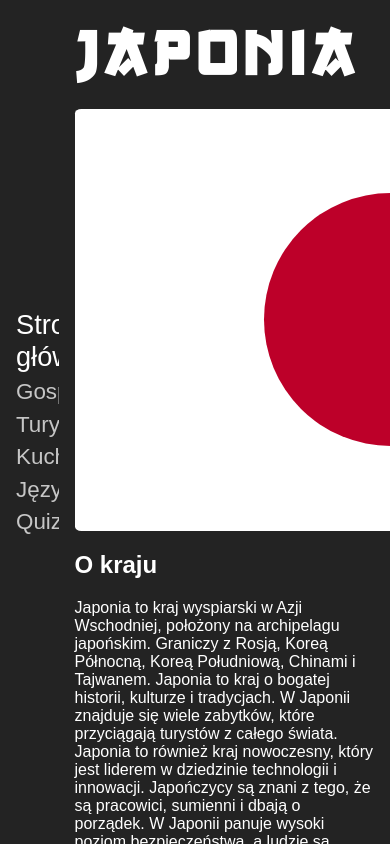
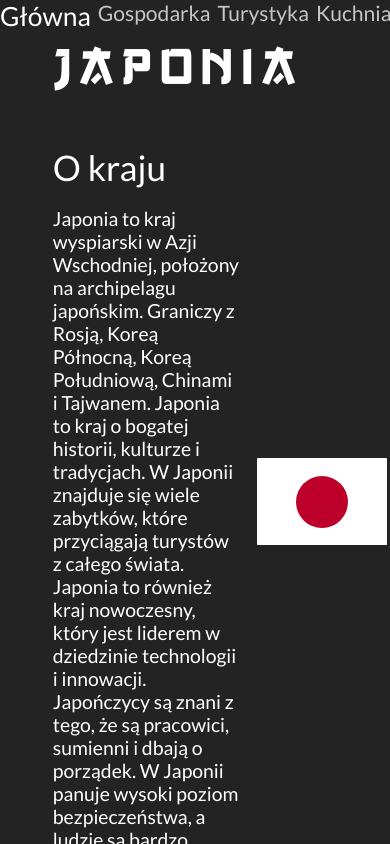
Before and after one commit to TRZMlEL/japan-website, a plain HTML site: page index.html in a window 390 px wide. Drawn offline with Linux system fonts and the light colour scheme.

Commit message:
✏️ Update navigation link text and improve CSS font styling

```diff
--- a/index.html
+++ b/index.html
@@ -8,7 +8,7 @@
 </head>
 <body>
     <nav>
-        <a href="index.html" class="currentPage">Strona główna</a>
+        <a href="index.html" class="currentPage">Główna</a>
         <a href="economy.html">Gospodarka</a>
         <a href="tourism.html">Turystyka</a>
         <a href="cuisine.html">Kuchnia</a>
@@ -20,16 +20,18 @@
             <header>
                 <h1 id="japonia">Japonia</h1>
             </header>
-            <section id="flag">
+            <section id="about">
+
                 <div>
+                    <h2>O kraju</h2>
+                    <p>Japonia to kraj wyspiarski w Azji Wschodniej, położony na archipelagu japońskim. Graniczy z Rosją, Koreą Północną, Koreą Południową, Chinami i Tajwanem. Japonia to kraj o bogatej historii, kulturze i tradycjach. W Japonii znajduje się wiele zabytków, które przyciągają turystów z całego świata. Japonia to również kraj nowoczesny, który jest liderem w dziedzinie technologii i innowacji. Japończycy są znani z tego, że są pracowici, sumienni i dbają o porządek. W Japonii panuje wysoki poziom bezpieczeństwa, a ludzie są bardzo uprzejmi i pomocni.</p>
+                </div>
+                <div id="flag">
                     <div>
                         <div id="redDot"></div>
                     </div>
                 </div>
-            </section>
-            <section id="about">
-                <h2>O kraju</h2>
-                <p>Japonia to kraj wyspiarski w Azji Wschodniej, położony na archipelagu japońskim. Graniczy z Rosją, Koreą Północną, Koreą Południową, Chinami i Tajwanem. Japonia to kraj o bogatej historii, kulturze i tradycjach. W Japonii znajduje się wiele zabytków, które przyciągają turystów z całego świata. Japonia to również kraj nowoczesny, który jest liderem w dziedzinie technologii i innowacji. Japończycy są znani z tego, że są pracowici, sumienni i dbają o porządek. W Japonii panuje wysoki poziom bezpieczeństwa, a ludzie są bardzo uprzejmi i pomocni.</p>
+
             </section>
             <section id="info">
                 <h2>Informacje</h2>
@@ -60,33 +62,34 @@
                 <h2>Ciekawostki</h2>
                 <ul>
                     <li>
-                        Górzysty krajobraz: Około 70% powierzchni Japonii to góry, co jest wynikiem aktywności tektonicznej. Najwyższym szczytem jest wciąż aktywny wulkan Fuji.
+                        <span>Górzysty krajobraz</span>: Około 70% powierzchni Japonii to góry, co jest wynikiem aktywności tektonicznej. Najwyższym szczytem jest wciąż aktywny wulkan Fuji.
                     </li>
                     <li>
-                        Ceremonia herbaciana: Tradycyjna ceremonia picia herbaty, znana jako "chanoyu", stała się popularna w XIV wieku i była sposobem spędzania wolnego czasu przez wyższe warstwy społeczne.
-                    </li>
-                        Hanami: Japończycy obchodzą święto kwitnącej wiśni, podczas którego podziwiają kwitnące drzewa sakura. Jest to czas spotkań z rodziną i przyjaciółmi oraz organizowania pikników pod kwitnącymi drzewami.
+                        <span>Ceremonia herbaciana</span>: Tradycyjna ceremonia picia herbaty, znana jako "chanoyu", stała się popularna w XIV wieku i była sposobem spędzania wolnego czasu przez wyższe warstwy społeczne.
                     </li>
                     <li>
-                        Onsen: Ze względu na liczne aktywne wulkany, Japonia posiada wiele gorących źródeł, zwanych onsenami. Kąpiele w onsenach są ważnym elementem japońskiej kultury i relaksu.
+                        <span>Hanami</span>: Japończycy obchodzą święto kwitnącej wiśni, podczas którego podziwiają kwitnące drzewa sakura. Jest to czas spotkań z rodziną i przyjaciółmi oraz organizowania pikników pod kwitnącymi drzewami.
                     </li>
                     <li>
-                        Automaty vendingowe: Japonia słynie z ogromnej liczby automatów vendingowych, które można znaleźć dosłownie na każdym kroku, nawet w najmniej spodziewanych miejscach.
+                        <span>Onsen</span>: Ze względu na liczne aktywne wulkany, Japonia posiada wiele gorących źródeł, zwanych onsenami. Kąpiele w onsenach są ważnym elementem japońskiej kultury i relaksu.
                     </li>
                     <li>
-                        Język japoński: Język japoński nie posiada wulgaryzmów w takim znaczeniu, jak w wielu innych językach. Obraza kogoś może polegać na nieokazaniu należytego szacunku poprzez zastosowanie uproszczonej formy gramatycznej.
+                        <span>Automaty vendingowe</span>: Japonia słynie z ogromnej liczby automatów vendingowych, które można znaleźć dosłownie na każdym kroku, nawet w najmniej spodziewanych miejscach.
                     </li>
                     <li>
-                        Kapsułowe hotele: W Japonii popularne są kapsułowe hotele, które oferują minimalną przestrzeń do spania w postaci niewielkich kapsuł. Są one ekonomiczną opcją noclegu w dużych miastach.
+                        <span>Język japoński</span>: Język japoński nie posiada wulgaryzmów w takim znaczeniu, jak w wielu innych językach. Obraza kogoś może polegać na nieokazaniu należytego szacunku poprzez zastosowanie uproszczonej formy gramatycznej.
                     </li>
                     <li>
-                        Szybkie pociągi Shinkansen: Japonia jest znana z sieci szybkich pociągów Shinkansen, które osiągają prędkości do 320 km/h, zapewniając szybki i punktualny transport między dużymi miastami.
+                        <span>Kapsułowe hotele</span>: W Japonii popularne są kapsułowe hotele, które oferują minimalną przestrzeń do spania w postaci niewielkich kapsuł. Są one ekonomiczną opcją noclegu w dużych miastach.
                     </li>
                     <li>
-                        Brak koszy na śmieci: W Japonii brakuje publicznych koszy na śmieci, co wynika z kultury zabierania odpadów ze sobą do domu. Mimo to, kraj ten jest niezwykle czysty.
+                        <span>>Szybkie pociągi Shinkansen</span>: Japonia jest znana z sieci szybkich pociągów Shinkansen, które osiągają prędkości do 320 km/h, zapewniając szybki i punktualny transport między dużymi miastami.
                     </li>
                     <li>
-                        Maneki-neko: Popularnym symbolem w Japonii jest figurka kota z uniesioną łapą, znana jako maneki-neko, która ma przynosić szczęście i pomyślność.
+                        <span>Brak koszy na śmieci</span>: W Japonii brakuje publicznych koszy na śmieci, co wynika z kultury zabierania odpadów ze sobą do domu. Mimo to, kraj ten jest niezwykle czysty.
+                    </li>
+                    <li>
+                        <span>Maneki-neko</span>: Popularnym symbolem w Japonii jest figurka kota z uniesioną łapą, znana jako maneki-neko, która ma przynosić szczęście i pomyślność.
                     </li>
                 </ul>
             </section>
--- a/inny/style.css
+++ b/inny/style.css
@@ -5,7 +5,9 @@
 }
 
 *{
-    font-family: "Lato", serif;
+    font-family: 'Lato', sans-serif;
+    font-weight: 400;
+    font-style: normal;
 }
 
 body{
--- a/script.js
+++ b/script.js
@@ -10,10 +10,19 @@ japonia = document.querySelector('#japonia');
 
 if (window.location.pathname === "/index.html" || window.location.pathname === "/" || window.location.pathname === "/japan-website/index.html" || window.location.pathname === "/japan-website/") {
   main.style.overflowY = 'hidden';
-  main.style.marginLeft = 'calc(15% + 0.3rem)';
+  if (window.innerWidth > 1000) {
+    main.style.marginLeft = 'calc(15% + 0.3rem)';
+  }else{
+    main.style.paddingLeft = '0.3rem';
+  }
+
   japonia.addEventListener('animationend', () => {
     japonia.style.position = 'relative';
     main.style.overflowY = 'scroll';
-    main.style.marginLeft = '15%';
+    if (window.innerWidth > 1000) {
+      main.style.marginLeft = '15%';
+    }else{
+      main.style.paddingLeft = '0';
+    }
   });
 }
--- a/style.css
+++ b/style.css
@@ -1,19 +1,97 @@
 @font-face {
     font-family: Gang Of Three;
     src: url(./fonts/GangOfThree.ttf);
+}
+
+@font-face {
+    font-family: 'Lato';
+    src: url('/fonts/Lato/Lato-Regular.ttf') format('truetype');
+    font-weight: 400;
+    font-style: normal;
+}
+
+@font-face {
+    font-family: 'Lato';
+    src: url('/fonts/Lato/Lato-Italic.ttf') format('truetype');
+    font-weight: 400;
+    font-style: italic;
+}
+
+@font-face {
+    font-family: 'Lato';
+    src: url('/fonts/Lato/Lato-Bold.ttf') format('truetype');
+    font-weight: 700;
+    font-style: normal;
+}
+
+@font-face {
+    font-family: 'Lato';
+    src: url('/fonts/Lato/Lato-BoldItalic.ttf') format('truetype');
+    font-weight: 700;
+    font-style: italic;
+}
+
+@font-face {
+    font-family: 'Lato';
+    src: url('/fonts/Lato/Lato-Light.ttf') format('truetype');
+    font-weight: 300;
+    font-style: normal;
+}
+
+@font-face {
+    font-family: 'Lato';
+    src: url('/fonts/Lato/Lato-LightItalic.ttf') format('truetype');
+    font-weight: 300;
+    font-style: italic;
+}
+
+@font-face {
+    font-family: 'Lato';
+    src: url('/fonts/Lato/Lato-Black.ttf') format('truetype');
+    font-weight: 900;
+    font-style: normal;
+}
+
+@font-face {
+    font-family: 'Lato';
+    src: url('/fonts/Lato/Lato-BlackItalic.ttf') format('truetype');
+    font-weight: 900;
+    font-style: italic;
+}
+
+@font-face {
+    font-family: 'Lato';
+    src: url('/fonts/Lato/Lato-Thin.ttf') format('truetype');
+    font-weight: 100;
+    font-style: normal;
+}
+
+@font-face {
+    font-family: 'Lato';
+    src: url('/fonts/Lato/Lato-ThinItalic.ttf') format('truetype');
+    font-weight: 100;
+    font-style: italic;
 }
 
 :root{
     --dark: #232323;
     --light: white;
     --red: #bd0029;
+    --redActive: #df4048;
     --notCurrentPage: rgb(198, 198, 198);
+    --divaider: #313131;
+}
+
+*{
+    font-family: 'Lato', sans-serif;
+    font-weight: 400;
+    font-style: normal;
+    font-size: 1.1rem;
 }
 
 body {
     height: 100vh;
     width: 100vw;
-    font-family: Arial, sans-serif;
     background: var(--dark);
     color: var(--light);
     margin: 0;
@@ -81,6 +159,7 @@ footer {
     padding: 1rem;
     font-size: 1.2rem;
     transform: translateX(-1rem);
+    padding-left: 2rem;
 }
 
 footer button{
@@ -96,11 +175,15 @@ footer button{
     place-items: center;
     cursor: pointer;
     transition: 0.3s;
-    margin-right: 1rem;
+    margin-right:2rem;
 }
 
 footer button:hover{
     border-radius: 35%;
+}
+
+footer button:active{
+    background-color: var(--redActive);
 }
 
 footer a{
@@ -117,6 +200,10 @@ footer a:hover{
     font-size: 1.24rem;
 }
 
+footer a:active{
+    color: var(--redActive);
+}
+
 header{
     height: 11vh;
 }
@@ -128,6 +215,13 @@ h1{
     margin: 0;
     color: var(--light);
     margin-bottom: 1rem;
+    margin-left: 3rem;
+}
+
+h2{
+    font-size: 2rem;
+    margin-bottom: 0.4rem;
+    margin-top: 1rem;
 }
 
 #japonia{
@@ -150,11 +244,14 @@ h1{
 }
 
 table{
-    width: 40%;
+    width: clamp(30rem, 50%, 100%);
+    height: 40vh;
     border-collapse:separate;
     margin-bottom: 1rem;
     border: solid var(--red) 0.2rem;
     border-radius: 1rem;
+    font-size: 2rem;
+    font-weight: 700;
 }
 
 tr, td, th{
@@ -174,28 +271,41 @@ td:first-child, th:first-child {
 }
 
 section{
-    width: calc(100% - 1rem);
+    width: calc(100% - 1rem - 6rem);
+    border-bottom: var(--divaider) 0.15rem solid;
+    padding: 0 3rem 0 3rem ;
 }
 
-#flag div{
+#about{
+    display: flex;
+    gap: 1rem;
+    height: min-content;
     width: 100%;
-    height: 50vh;
-    display: grid;
-    place-items: center;
 }
 
-#flag div div{
-    width: calc(50vh * 3/2);
-    height: 50vh;
-    background-color: white;
+#about div{
+    width: 50%;
+}
+
+#about #flag{
+    width: 50%;
+    display: flex;
+    align-items: center;
+    margin-bottom: 1rem;
+}
+
+#about #flag div{
+    aspect-ratio: 3/2;
+    background-color: var(--light);
     display: grid;
     place-items: center;
     border-radius: 1%;
+    width: 70%;
 }
 
-#flag div div div{
+#about #flag div div{
     width: calc(100% * 2/5);
-    height: calc(50vh * 3/2 * 2/5);
+    height: calc(100% * 3/2 * 2/5);
     background-color: var(--red);
     aspect-ratio: 1/1;
     border-radius: 100%;
@@ -204,21 +314,68 @@ section{
     transition: 0.3s;
 }
 
-#flag div div div:hover{
+#about #flag div div:hover{
     transform: scale(1.05);
 }
 
 @keyframes redDot {
     0% {
-        transform: scale(7);
+        transform: scale(13);
     }
     50% {
-        transform: scale(7);
+        transform: scale(13);
     }
     100% {
         transform: scale(1);
     }
 }
+
+li{
+    list-style-type: disc;
+    margin-bottom: 0.7rem;
+    font-weight: 500;
+}
+
+li::marker{
+    color: var(--red);
+}
+
+li span{
+    font-weight: 700;
+}
+
+@media (max-width: 1000px) {
+    nav{
+        width: auto;
+        height: auto;
+        flex-direction: row;
+        padding-left: 0;
+        justify-content: space-evenly;
+        width: 100%;
+        padding-bottom: 1rem;
+    }
+
+    h1{
+        font-size: 3rem;
+        margin-top: 1rem;
+    }
+
+    nav a{
+        font-size: 1.2rem;
+    }
+
+    nav a:hover{
+        font-size: 1.5rem;
+    }
+
+    .currentPage{
+        font-size: 1.4rem;
+    }
+
+    main{
+        margin-left: 0;
+    }
+  }
 
 ::-moz-selection { /* Code for Firefox */
     color: var(--light);
```
Also changed, not shown: cuisine.html (+1 -1 lines), economy.html (+1 -1 lines), language.html (+1 -1 lines), quiz.html (+1 -1 lines), tourism.html (+1 -1 lines), fonts/Lato/Lato-Black.ttf (added), fonts/Lato/Lato-BlackItalic.ttf (added), fonts/Lato/Lato-Bold.ttf (added), fonts/Lato/Lato-BoldItalic.ttf (added), fonts/Lato/Lato-Italic.ttf (added), fonts/Lato/Lato-Light.ttf (added), fonts/Lato/Lato-LightItalic.ttf (added), fonts/Lato/Lato-Regular.ttf (added), fonts/Lato/Lato-Thin.ttf (added), 2 more files.
